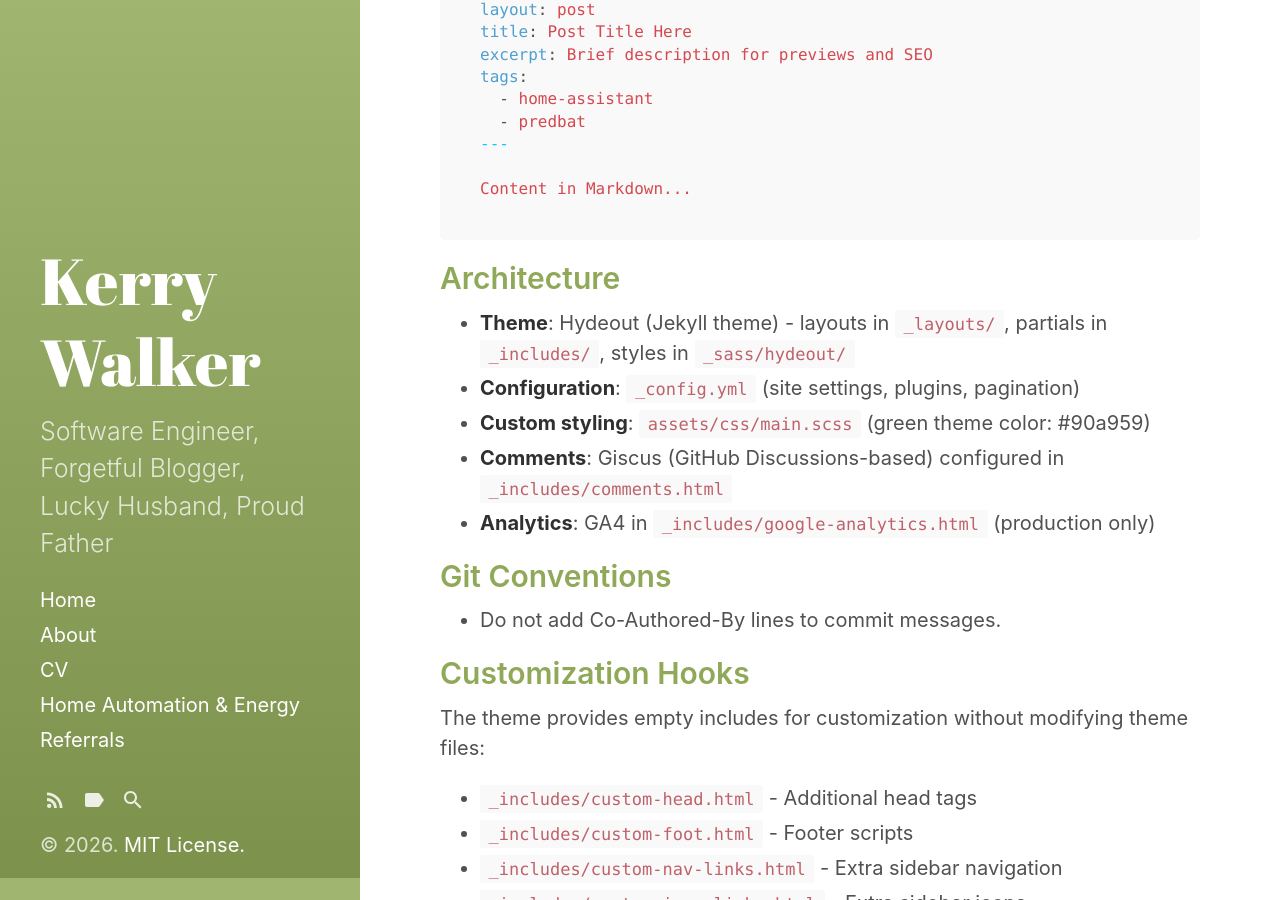
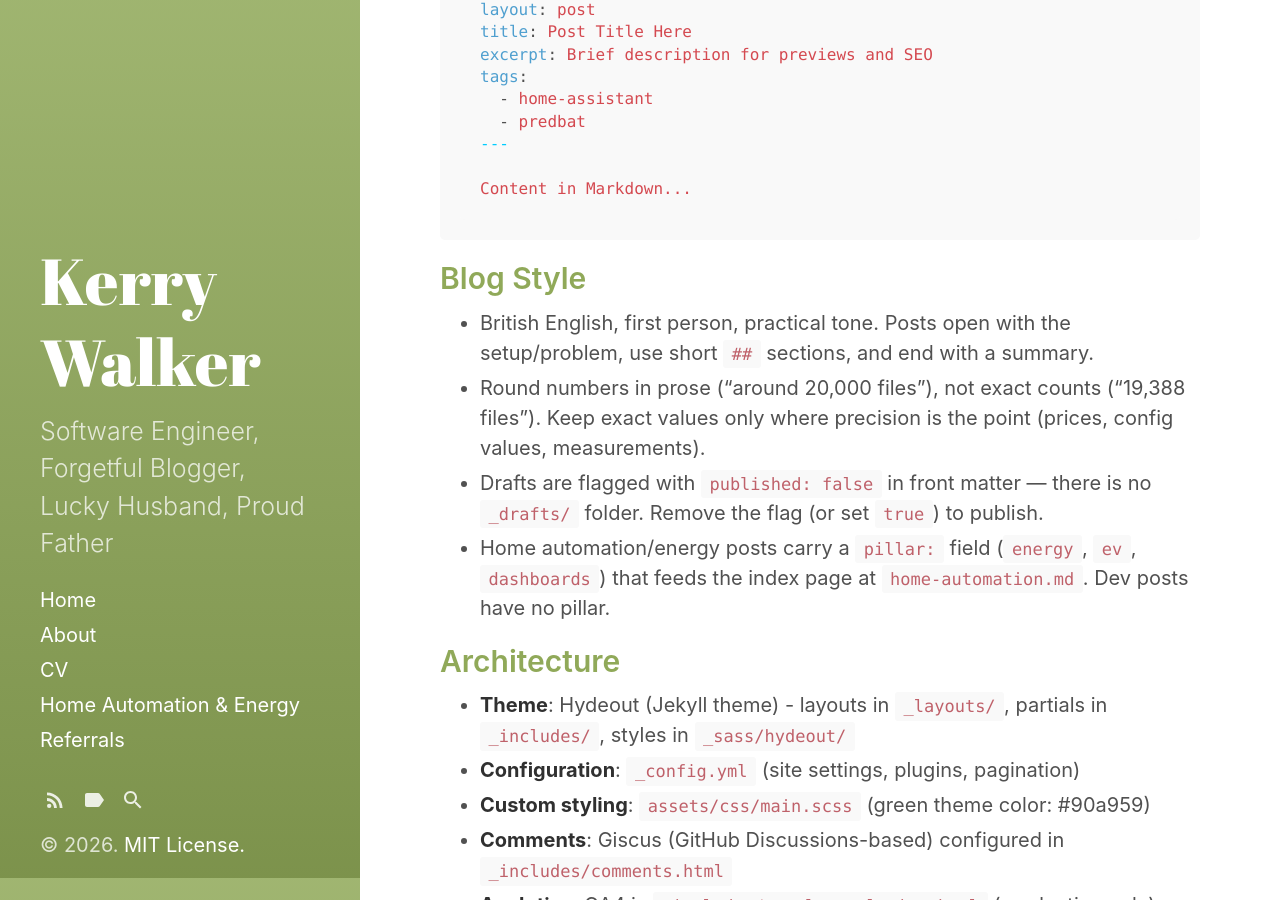
Before and after one commit to KerryWalker/KerryWalker.github.io, a Jekyll site: the page built from CLAUDE.md, in a window 1280 px wide and 900 px high, scrolled down 922 px. Built offline with Jekyll 4.4.1, drawn with Linux system fonts in a browser that asks for light colours; our own code applies the rules of GitHub Pages for plain Markdown files.

Commit message:
Add blog style conventions to CLAUDE.md

````diff
--- a/CLAUDE.md
+++ b/CLAUDE.md
@@ -36,6 +36,13 @@ tags:
 Content in Markdown...
 ```
 
+## Blog Style
+
+- British English, first person, practical tone. Posts open with the setup/problem, use short `##` sections, and end with a summary.
+- Round numbers in prose ("around 20,000 files"), not exact counts ("19,388 files"). Keep exact values only where precision is the point (prices, config values, measurements).
+- Drafts are flagged with `published: false` in front matter — there is no `_drafts/` folder. Remove the flag (or set `true`) to publish.
+- Home automation/energy posts carry a `pillar:` field (`energy`, `ev`, `dashboards`) that feeds the index page at `home-automation.md`. Dev posts have no pillar.
+
 ## Architecture
 
 - **Theme**: Hydeout (Jekyll theme) - layouts in `_layouts/`, partials in `_includes/`, styles in `_sass/hydeout/`
````
